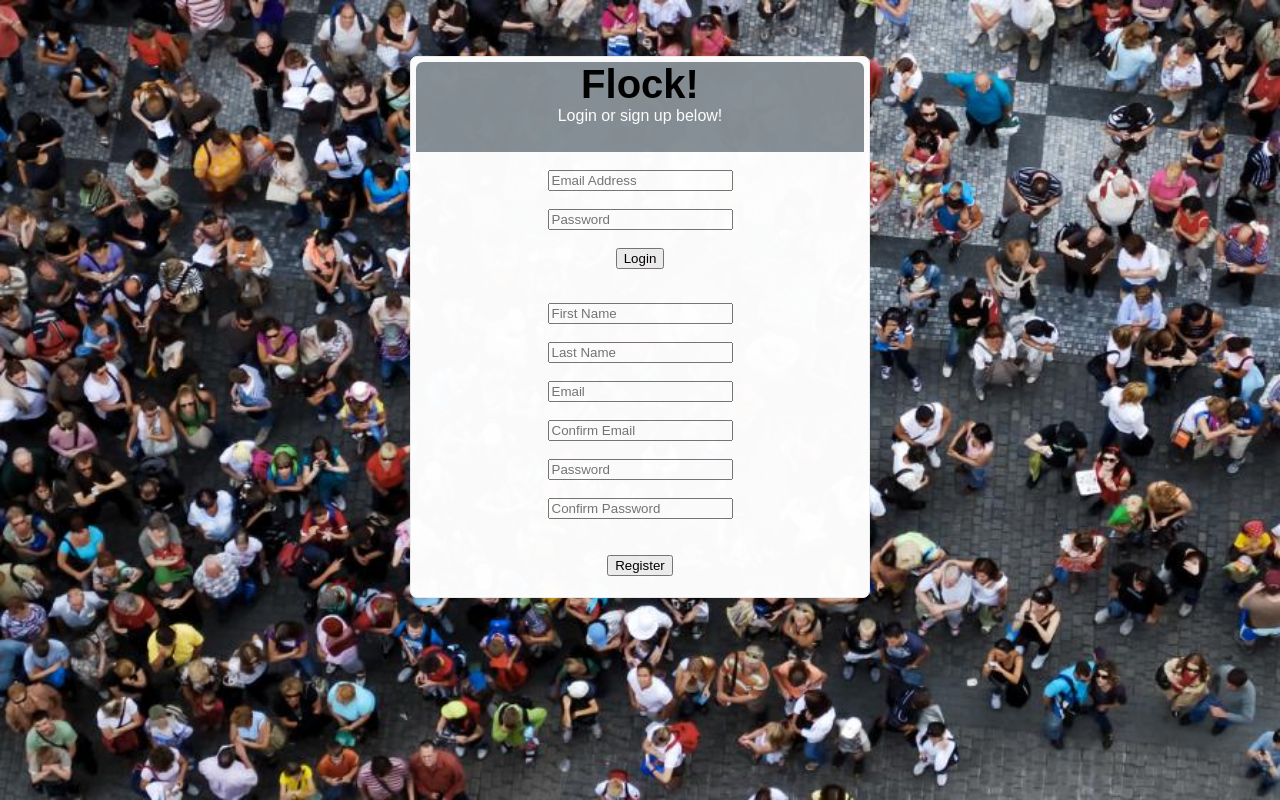
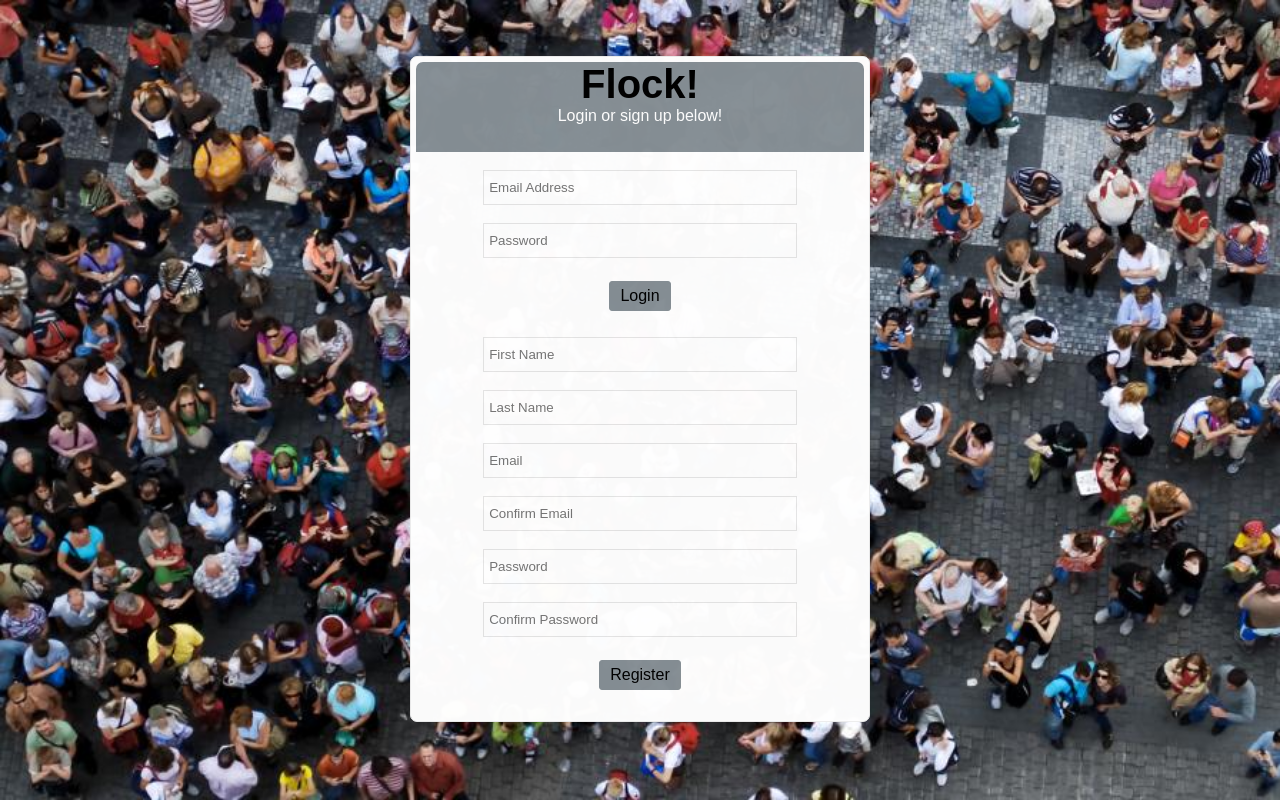
Before and after one commit to mhaji007/Flock, a PHP site: page /register.php in a window 1280 px wide. Run offline with PHP 8.4, Linux system fonts and the light colour scheme; some web fonts are replaced.

Commit message:
Style the input boxes

```diff
--- a/assets/css/register_style.css
+++ b/assets/css/register_style.css
@@ -63,3 +63,28 @@ body {
 	/*text-shadow: #000 0.5px 0.5px 0px;*/
 	font-size: 250%;
 }
+
+input[type="submit"] {
+	background-color: #868f95;
+	border: 1px solid #868f95;
+	border-radius: 3px;
+	margin: 5px 0 10px 0;
+	padding:5px 10px 5px 10px;
+	color:#000000;
+	font-family: 'FFF_Tusj', sans-serif;
+	font-size: 100%;
+
+}
+
+input[type="text"], input[type="email"], input[type="password"] {
+	border: 1px solid #e5e5e5;
+	/*margin-top: 5px;*/
+	width:70%;
+	height:35px;
+	padding-left: 5px;
+
+
+}
+input[type="text"]:hover, input[type="email"]:hover, input[type="password"]:hover {
+border-color: #868f95;
+}
--- a/register.php
+++ b/register.php
@@ -43,7 +43,6 @@ require 'includes/form_handlers/login_handler.php';
 
 				<input type="submit" name="login_button" value="Login">
 
-				<div><br></div>
 
 				<?php  if(in_array("Email or password was incorrect<br>", $error_array)) echo "Email or password was incorrect<br>" ?>
 
@@ -101,7 +100,7 @@ require 'includes/form_handlers/login_handler.php';
 				 else if(in_array("Your password can only contain English characters or numbers<br>", $error_array)) echo "Your password can only contain English characters or numbers<br>";
 				 else if(in_array("Your password must be between 5 and 30 characters<br>", $error_array)) echo "Your password must be between 5 and 30 characters<br>"; ?>
 
-				<div><br></div>
+
 
 				<input type="submit" name="register_button" value="Register">
 
```
